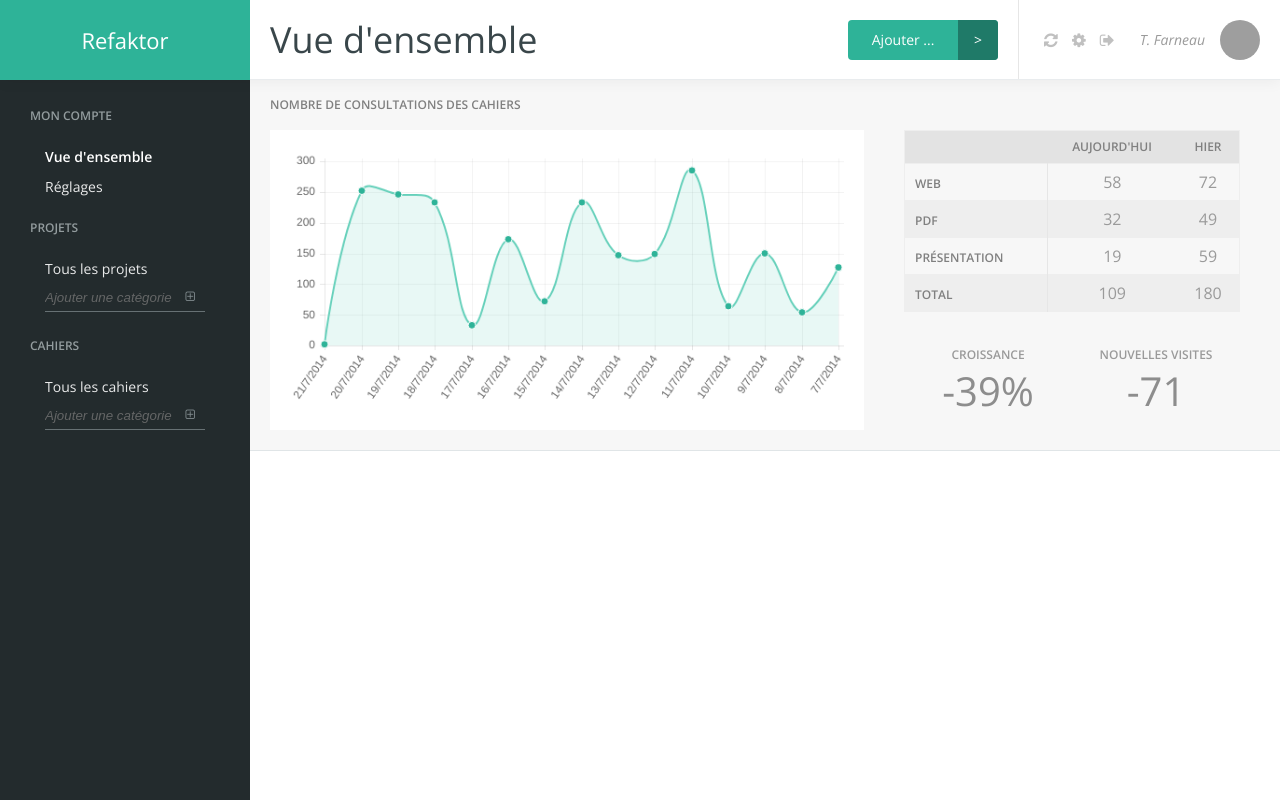
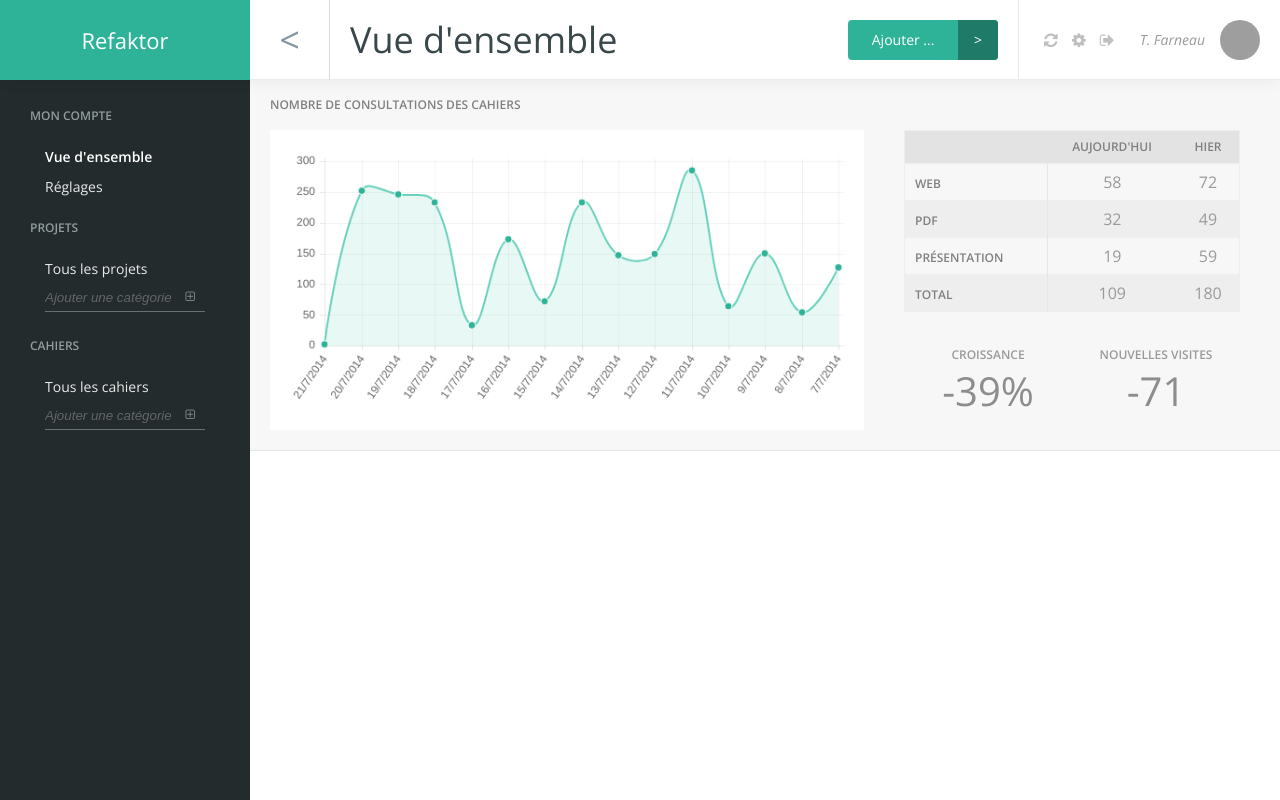
Before and after one commit to polypodes/ReferencesEngine, a PHP site: page / in a window 1280 px wide. Run offline with PHP 8.4, Linux system fonts and the light colour scheme; grey boxes are pictures that could not be loaded.

Commit message:
added previous button

```diff
--- a/index.html
+++ b/index.html
@@ -24,7 +24,9 @@
             <section ng-controller="NavCtrl">
                 <section class="top-menu" ng-init="pageTitle='Vue d\'ensemble';">
                     <div class="brand">Refaktor</div>
-                    <div class="page">
+                    <div class="previous" ng-class="{isPrev: isPrev==true}" ng-click="goBack()"><</div>
+                    <div class="page" ng-class="{isPrev: isPrev==true}">
+
                         <h2>{{pageTitle}}</h2>
                     </div>
                     <div class="right_infos">
--- a/src/less/style.less
+++ b/src/less/style.less
@@ -41,17 +41,45 @@ body,html,.ui_content{
 		font-weight: 300;
 		color:#FFFFFF;
 		background-color: @green;
+		z-index: 300;
+		position: relative;
+	}
+	.previous{
+		position:absolute;
+		left:150px;
+		top:0;
+		height: @top_menu_height;
+		width: @top_menu_height;
+		line-height: @top_menu_height;
+		font-size: 36px;
+		font-weight: 300;
+		padding:0;
+		text-align: center;
+		border-right: 1px solid lighten(@dark_grey,70%);
+		color: lighten(@dark_grey,40%);
+		transition:all 0.2s;
+		&:hover{
+			color: lighten(@dark_grey,10%);
+			cursor:pointer;
+		}
+		&.isPrev{
+			left:250px;
+		}
+		z-index: 200;
 	}
 	.page{
 		position:absolute;
-		left:250px;
+		left:270px;
 		top:0;
 		height: @top_menu_height;
 		line-height: @top_menu_height;
 		font-size: 36px;
 		font-weight: 300;
-		padding-left:20px;
 		color: lighten(@dark_grey,10%);
+		transition:all 0.2s;
+		&.isPrev{
+			left:270px+@top_menu_height;
+		}
 	}
 
 
```
Also changed, not shown: src/js/common/directives.js (+2 -6 lines), src/js/nav/NavController.js (+15 -3 lines), dist/css/style.css, dist/js/app.min.js.
